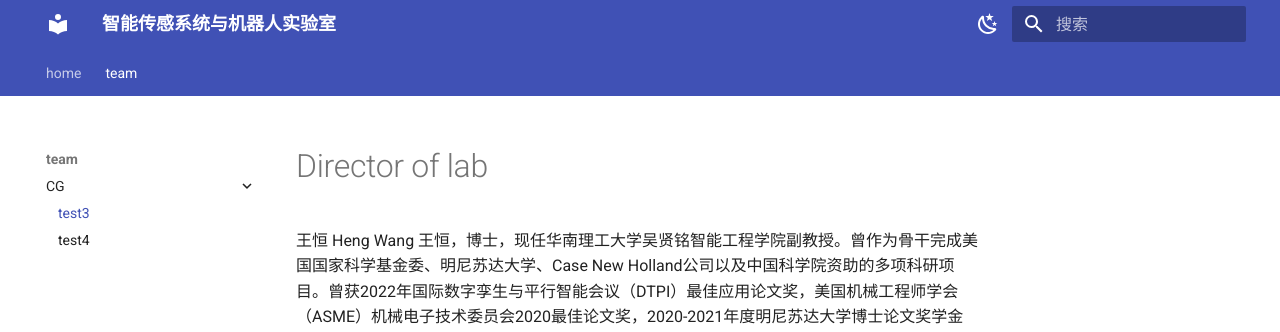
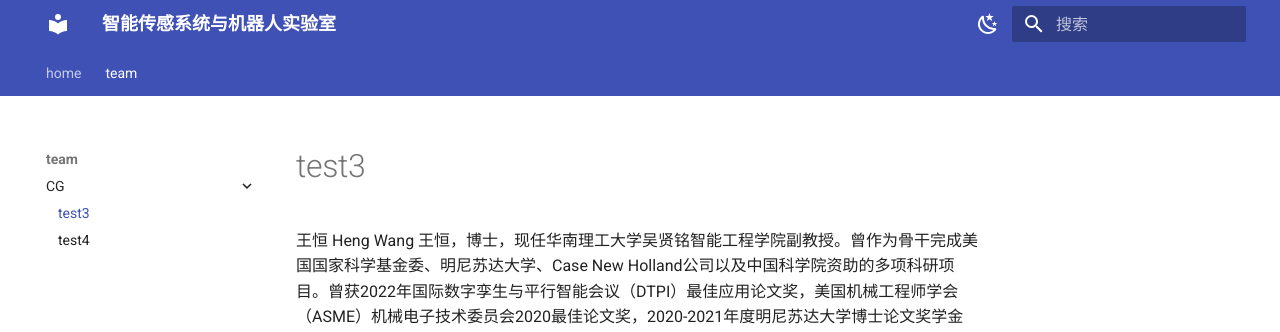
Before and after one commit to juhaocui/Wang-Lab.github.io, an MkDocs documentation site: the page built from docs/test3.md, in a window 1280 px wide. Shown: the top 332 px of the page. Built offline with MkDocs 1.6.1 and Material for MkDocs 9.7.7, drawn with Linux system fonts in a browser that asks for light colours.

Commit message:
Update test3.md

```diff
--- a/docs/test3.md
+++ b/docs/test3.md
@@ -1,4 +1,4 @@
-# Director of lab
+# test3
 王恒   Heng Wang
 王恒，博士，现任华南理工大学吴贤铭智能工程学院副教授。曾作为骨干完成美国国家科学基金委、明尼苏达大学、Case New Holland公司以及中国科学院资助的多项科研项目。曾获2022年国际数字孪生与平行智能会议（DTPI）最佳应用论文奖，美国机械工程师学会（ASME）机械电子技术委员会2020最佳论文奖，2020-2021年度明尼苏达大学博士论文奖学金（Doctoral Dissertation Fellowship），获得美国专利授权1项。在IEEE Sensors J./MSSP/IEEE Robotics and Automation Lett./ICRA/ACC等知名期刊和会议发表多篇研究论文。
 主要从事电磁传感与电磁运动追踪，微创医疗机器人定位、导航与控制，医疗虚拟现实与人机交互，强化学习与主动传感等方面的研究工作。现主持国家自然科学基金（青年科学基金）项目1项，广东省自然科学基金面上项目1项，广州市基础与应用基础研究项目1项，企业合作项目1项。
```
